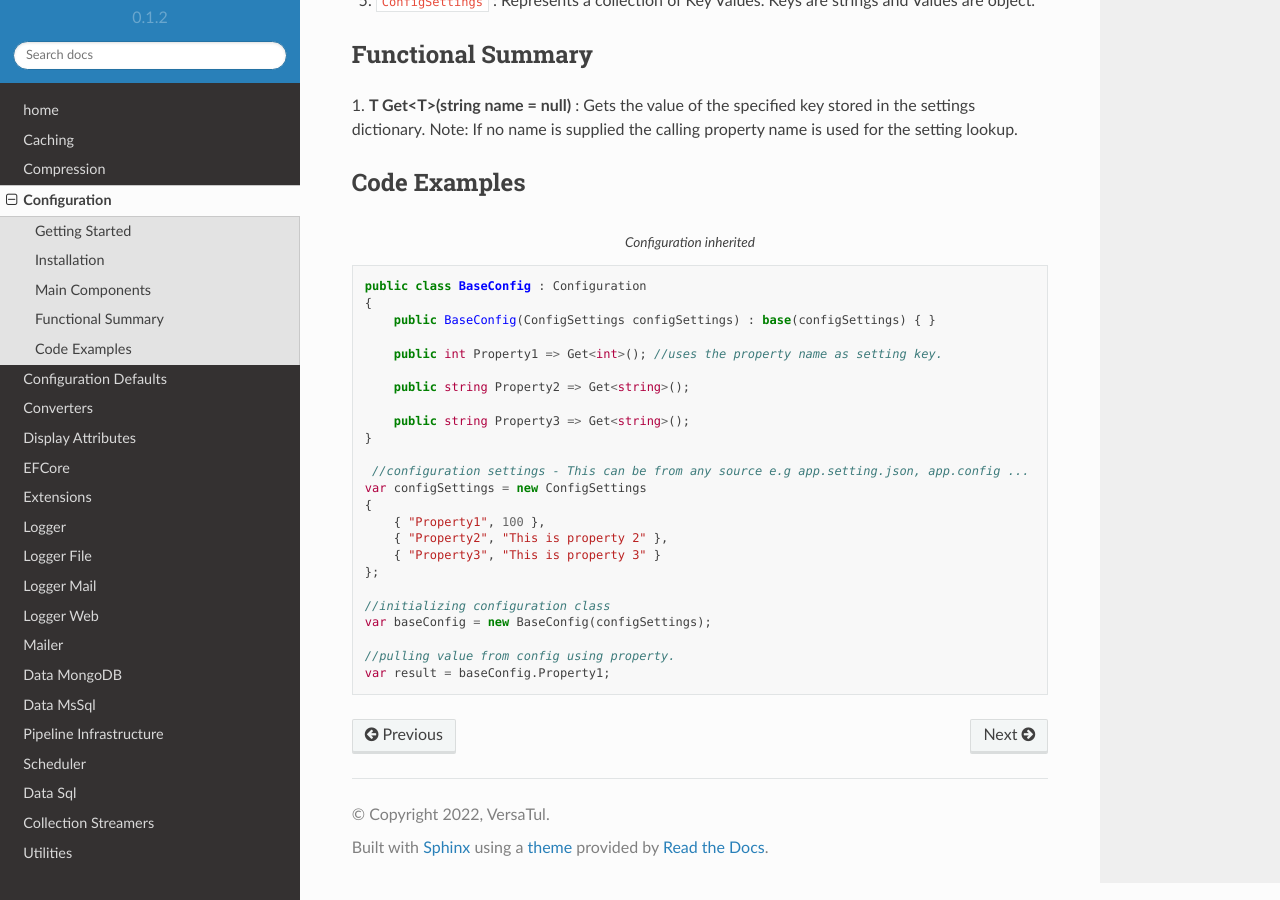
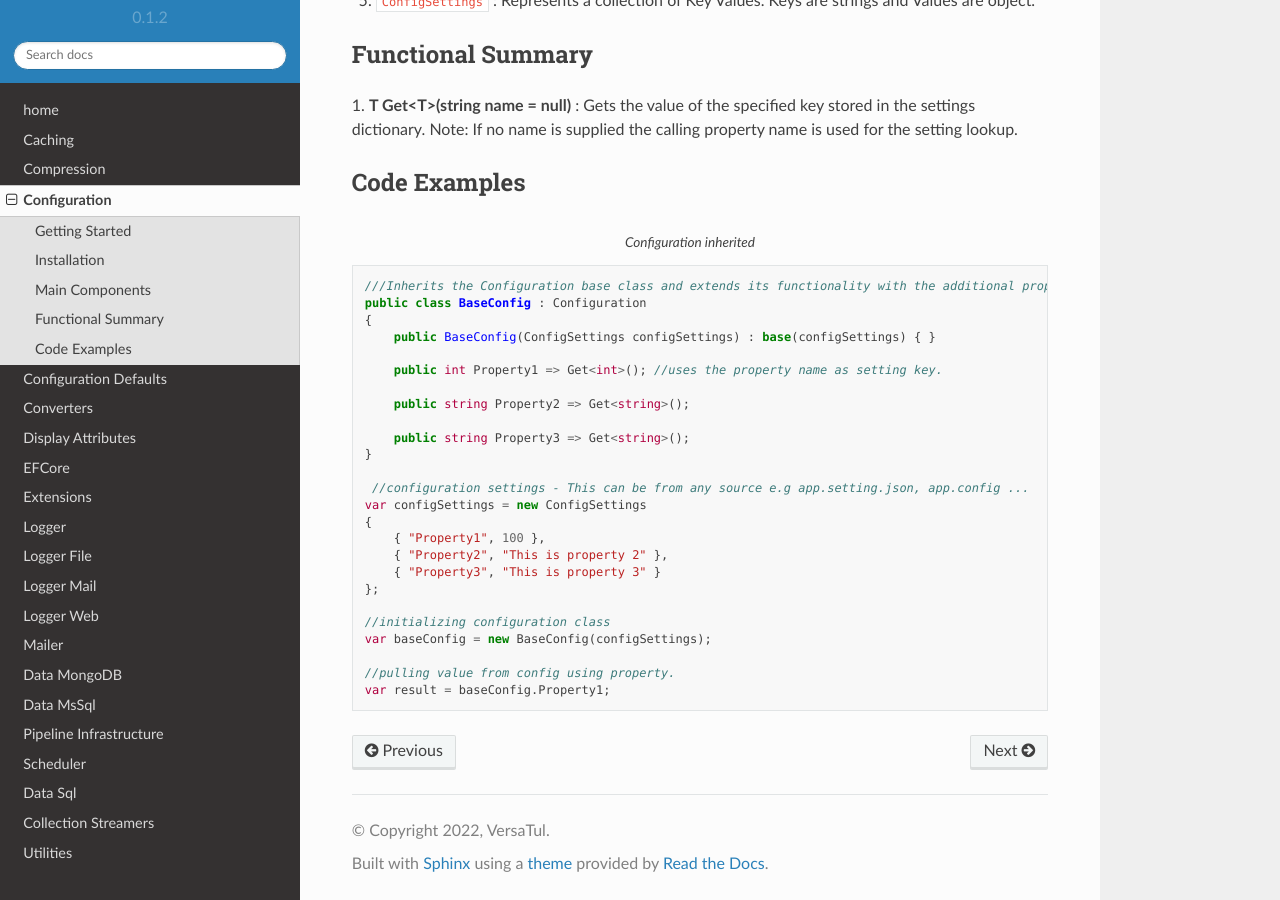
Before and after one commit to BjornWilliams/DocsVersaTul, a Sphinx documentation site: the page built from docs/source/configuration.rst, in a window 1280 px wide and 900 px high, scrolled down 747 px. Built offline with Sphinx 7.4.7 and the Read the Docs theme 2.0.0, drawn with Linux system fonts in a browser that asks for light colours.

Commit message:
Update configuration.rst
Added xml comments to code

```diff
--- a/docs/source/configuration.rst
+++ b/docs/source/configuration.rst
@@ -37,6 +37,7 @@ Code Examples
     :caption: Configuration inherited
     :emphasize-lines: 61, 64
 
+    ///Inherits the Configuration base class and extends its functionality with the additional properties.
     public class BaseConfig : Configuration
     {
         public BaseConfig(ConfigSettings configSettings) : base(configSettings) { }
```
